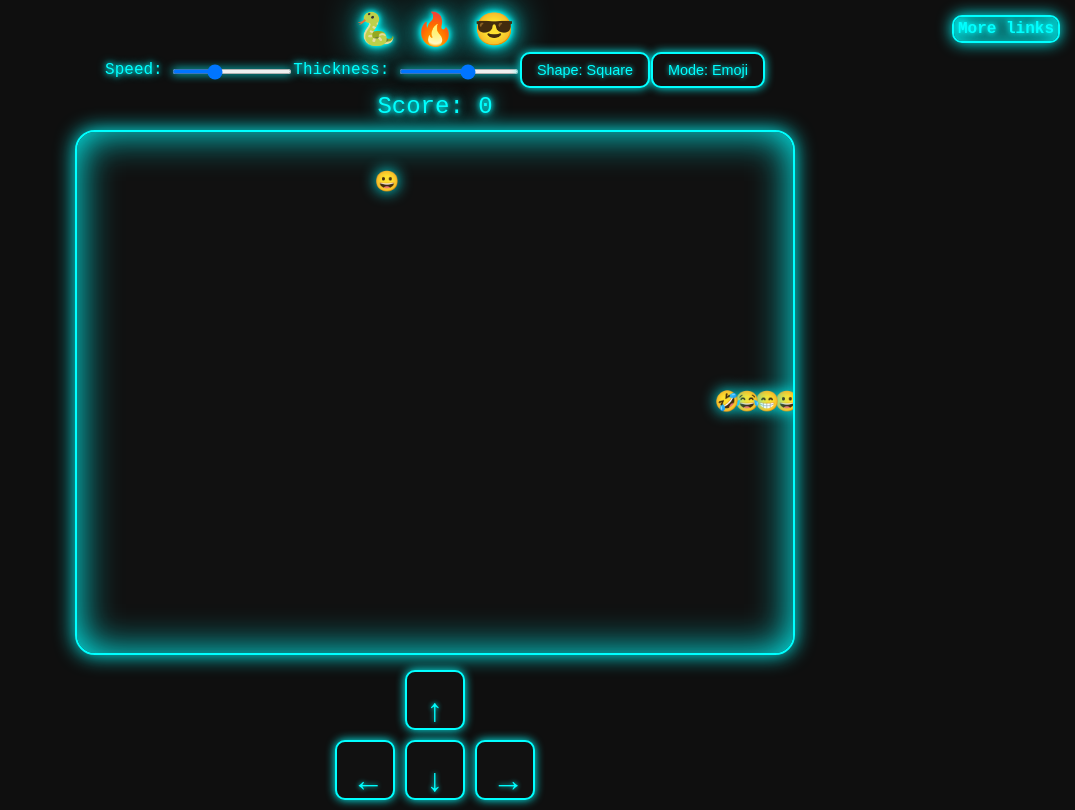
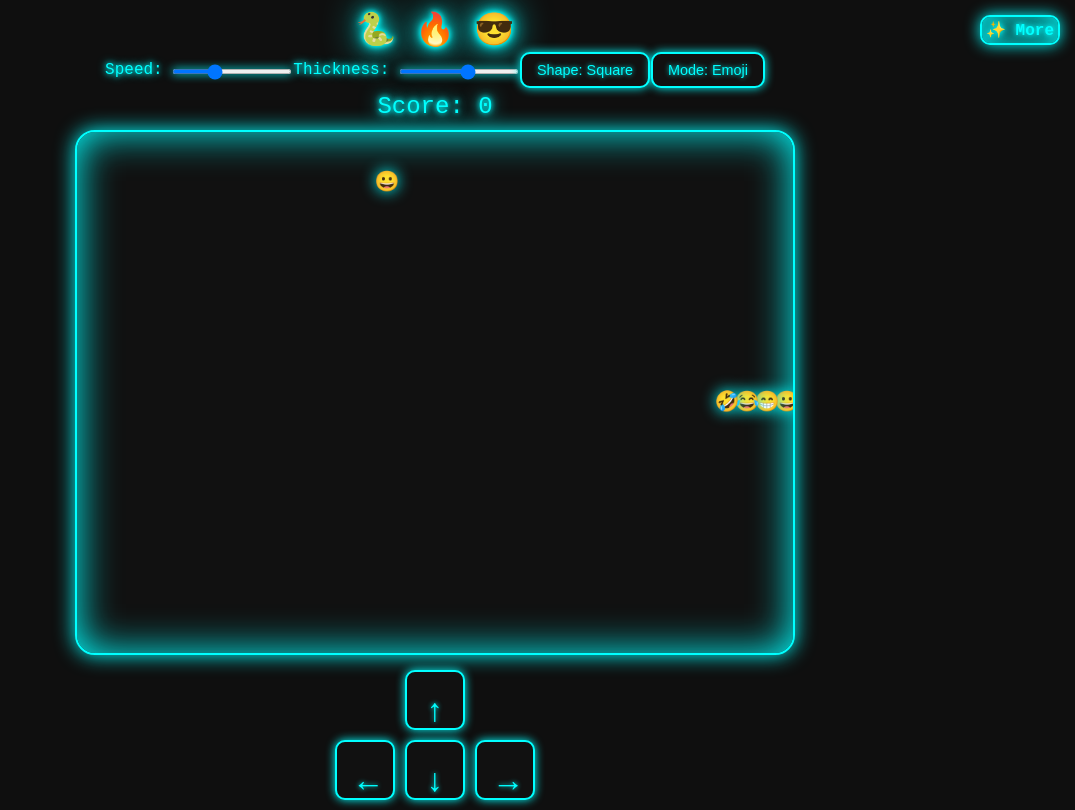
Before and after one commit to hematics43/poly_snake, a plain HTML site: page index.html in a window 1280 px wide. Shown: the whole page, without its empty margins (205-1280 px from the left). Drawn offline with Linux system fonts and the light colour scheme.

Commit message:
Update index.html

```diff
--- a/index.html
+++ b/index.html
@@ -419,6 +419,6 @@ modeBtn.addEventListener('click',()=>{
 resetGame();
 requestAnimationFrame(loop);
 </script>
-<a href="https://hematics43.github.io/beecodeworld/" target="_blank" id="beeLink">More links</a>
+<a href="https://hematics43.github.io/beecodeworld/" target="_blank" id="beeLink">✨ More</a>
 </body>
 </html>
```
